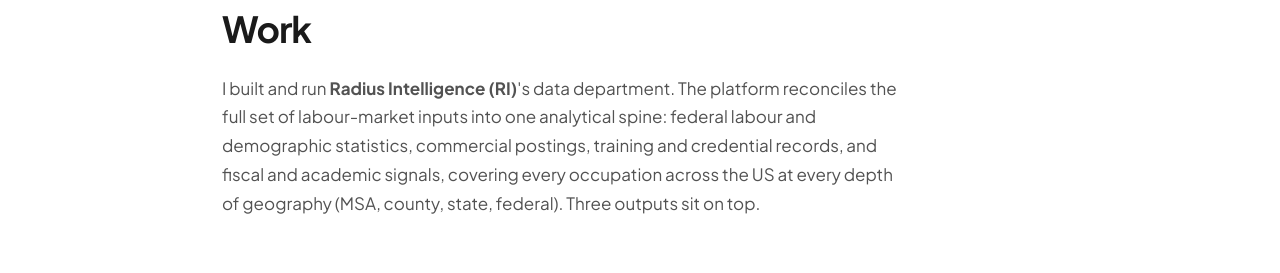
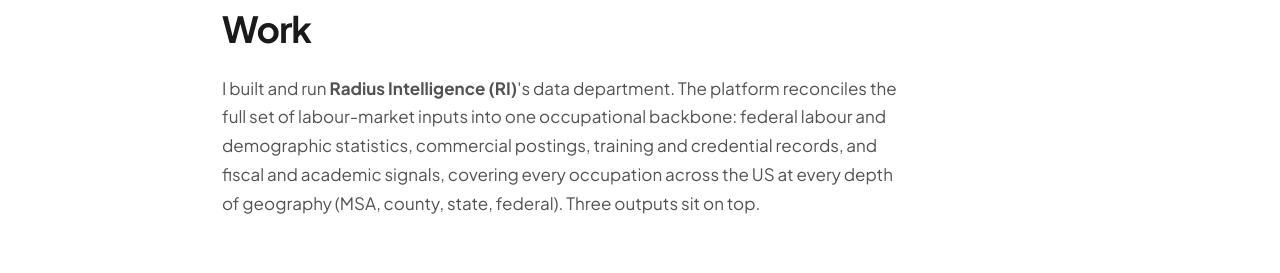
Before and after one commit to conway1521/conway1521.github.io, a Jekyll site: the page built from work.html, in a window 1280 px wide and 900 px high. Shown: the part 120-393 px from the top of the window. Built offline with Jekyll 4.4.1, drawn with Linux system fonts in a browser that asks for light colours.

Commit message:
Replace analytical spine with occupational backbone (work)

```diff
--- a/work.html
+++ b/work.html
@@ -5,7 +5,7 @@
 
 <header class="page-header">
     <h1>Work</h1>
-    <p class="page-intro">I built and run <strong>Radius Intelligence (RI)</strong>'s data department. The platform reconciles the full set of labour-market inputs into one analytical spine: federal labour and demographic statistics, commercial postings, training and credential records, and fiscal and academic signals, covering every occupation across the US at every depth of geography (MSA, county, state, federal). Three outputs sit on top.</p>
+    <p class="page-intro">I built and run <strong>Radius Intelligence (RI)</strong>'s data department. The platform reconciles the full set of labour-market inputs into one occupational backbone: federal labour and demographic statistics, commercial postings, training and credential records, and fiscal and academic signals, covering every occupation across the US at every depth of geography (MSA, county, state, federal). Three outputs sit on top.</p>
 </header>
 
 <section class="current-role" id="current">
```
